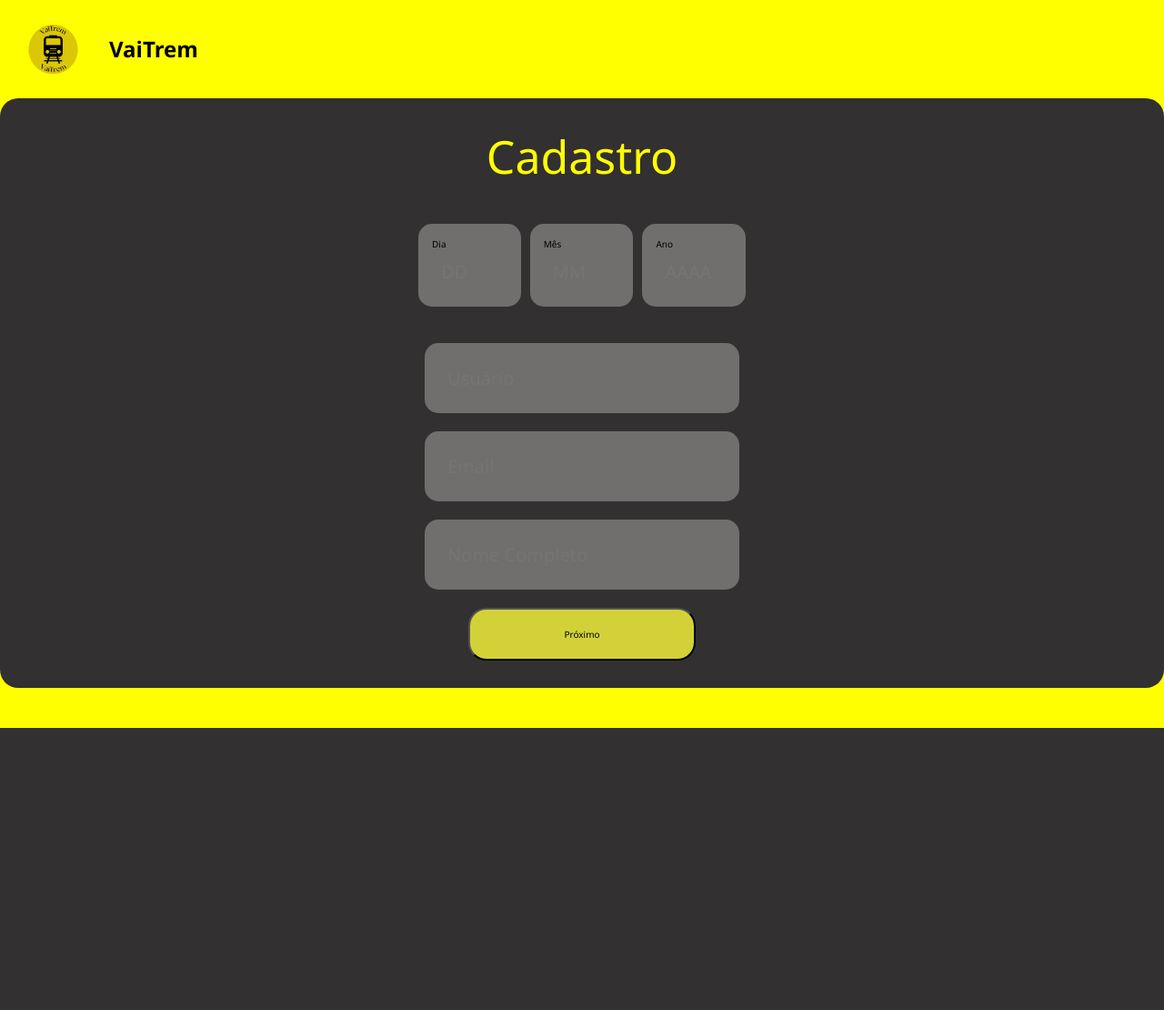
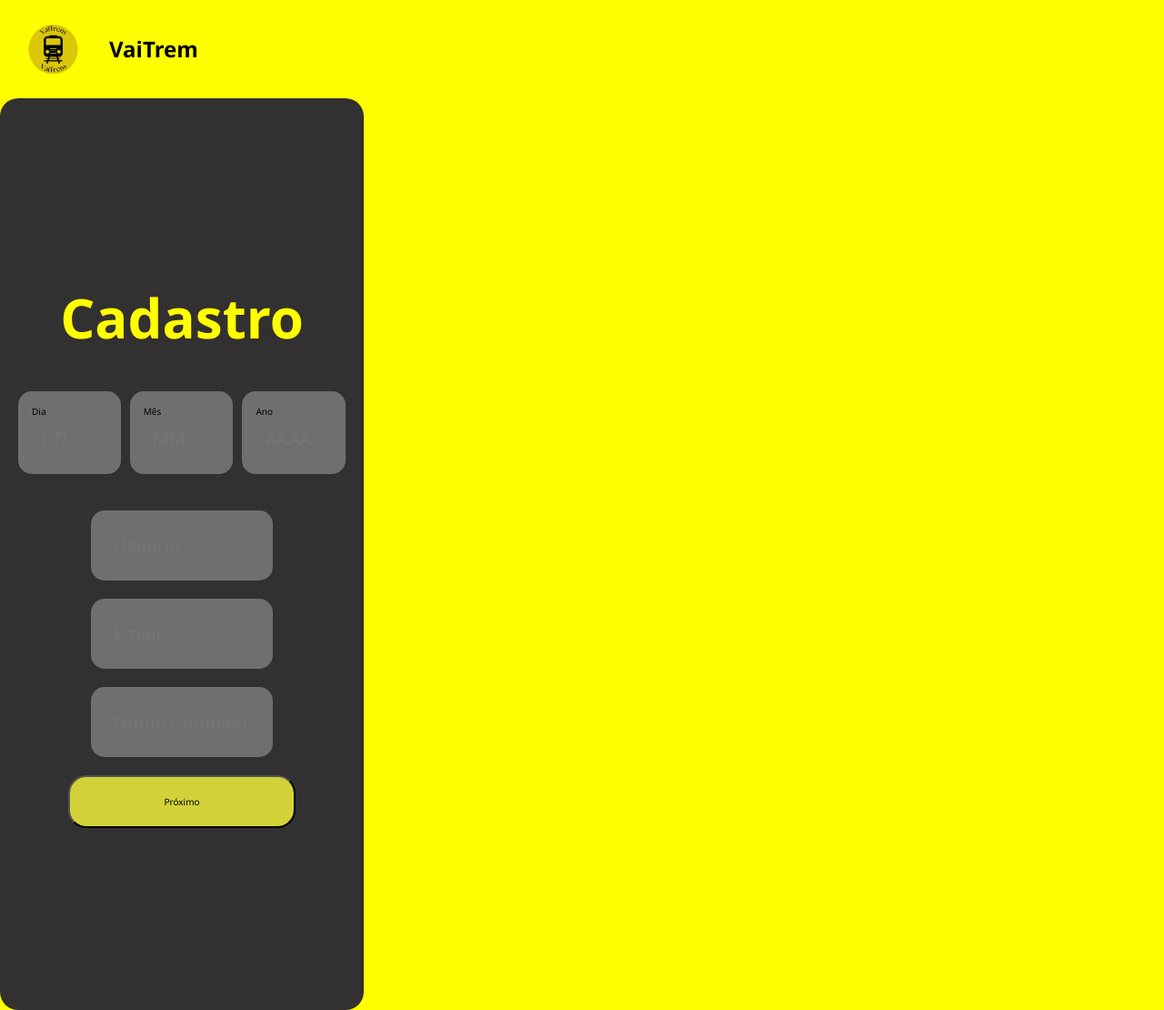
Before and after one commit to ViniciusTn/Aplicacao_do_mockup, a PHP site: page /public/cadastro.html in a window 1280 px wide. Shown: the whole page at 91% size. Before the commit the page ends 800 px from the top, so only its background shows below. Run offline with PHP 8.4, Linux system fonts and the light colour scheme.

Commit message:
add -  cadastro1

```diff
--- a/styles/cadastro.css
+++ b/styles/cadastro.css
@@ -65,19 +65,21 @@ header {
 .cadastro-box {
   background-color: #323030;
   border-radius: 20px;
+  padding: 200px 100px;
   display: flex;
+  flex-direction: column;
   align-items: center;
-  justify-content: center;
-  padding: 30px;
-  flex-direction: column;
+  width: 400px;
+
 }
 
 
 .cadastro-title {
   color: yellow;
+  font-size: 60px;
+  font-weight: bold;
+  margin-bottom: 20px;
   text-align: center;
-  font-size: 50px;
-  margin-bottom: 20px;
 }
 
 .form-group {
--- a/styles/cadastro2.css
+++ b/styles/cadastro2.css
@@ -43,7 +43,7 @@ body {
 .cadastro-box {
   background-color: #323030;
   border-radius: 20px;
-  padding: 200px 50px;
+  padding: 200px 100px;
   display: flex;
   flex-direction: column;
   align-items: center;
```
